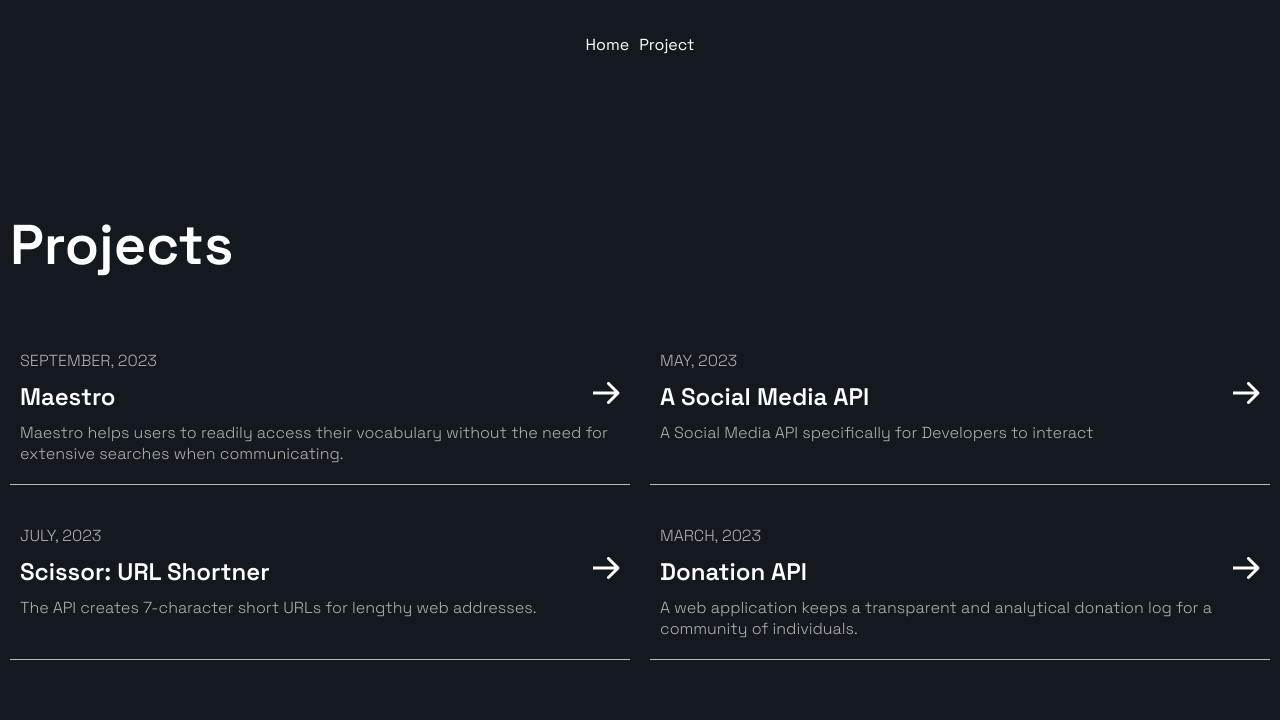
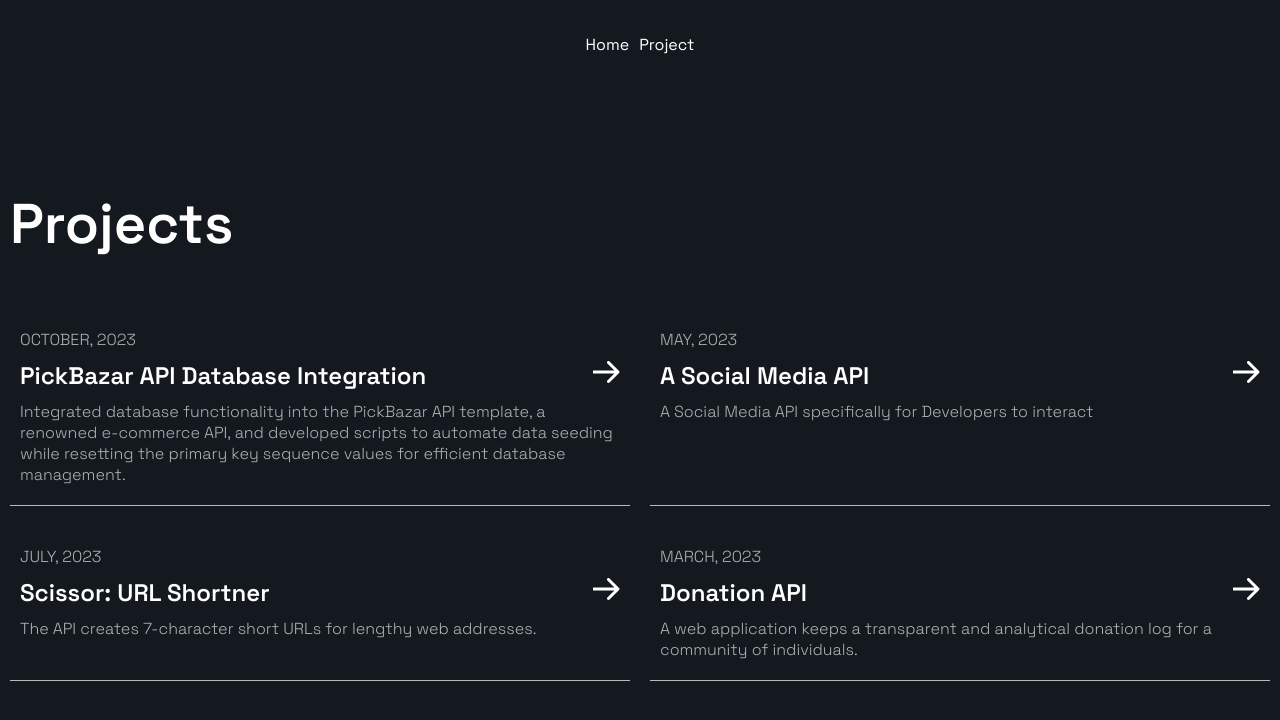
Before and after one commit to SundayOlubode/resume, a plain HTML site: page project.html in a window 1280 px wide. Drawn offline with Linux system fonts and the light colour scheme.

Commit message:
update code

```diff
--- a/project.html
+++ b/project.html
@@ -19,17 +19,19 @@
       <h1>Projects</h1>
       <div class="projects">
         <div class="project">
-          <p class="date">September, 2023</p>
+          <p class="date">October, 2023</p>
           <h2>
-            Maestro
+            PickBazar API Database Integration
             <span
-              ><a href="https://www.github.com/SundayOlubode/maestro"
+              ><a href=""
                 ><img src="./images/arrowhead.svg" alt="Arrow-head" /></a
             ></span>
           </h2>
           <p>
-            Maestro helps users to readily access their vocabulary without the
-            need for extensive searches when communicating.
+            Integrated database functionality into the PickBazar API template, a
+            renowned e-commerce API, and developed scripts to automate data
+            seeding while resetting the primary key sequence values for
+            efficient database management.
           </p>
         </div>
         <div class="project">
```
